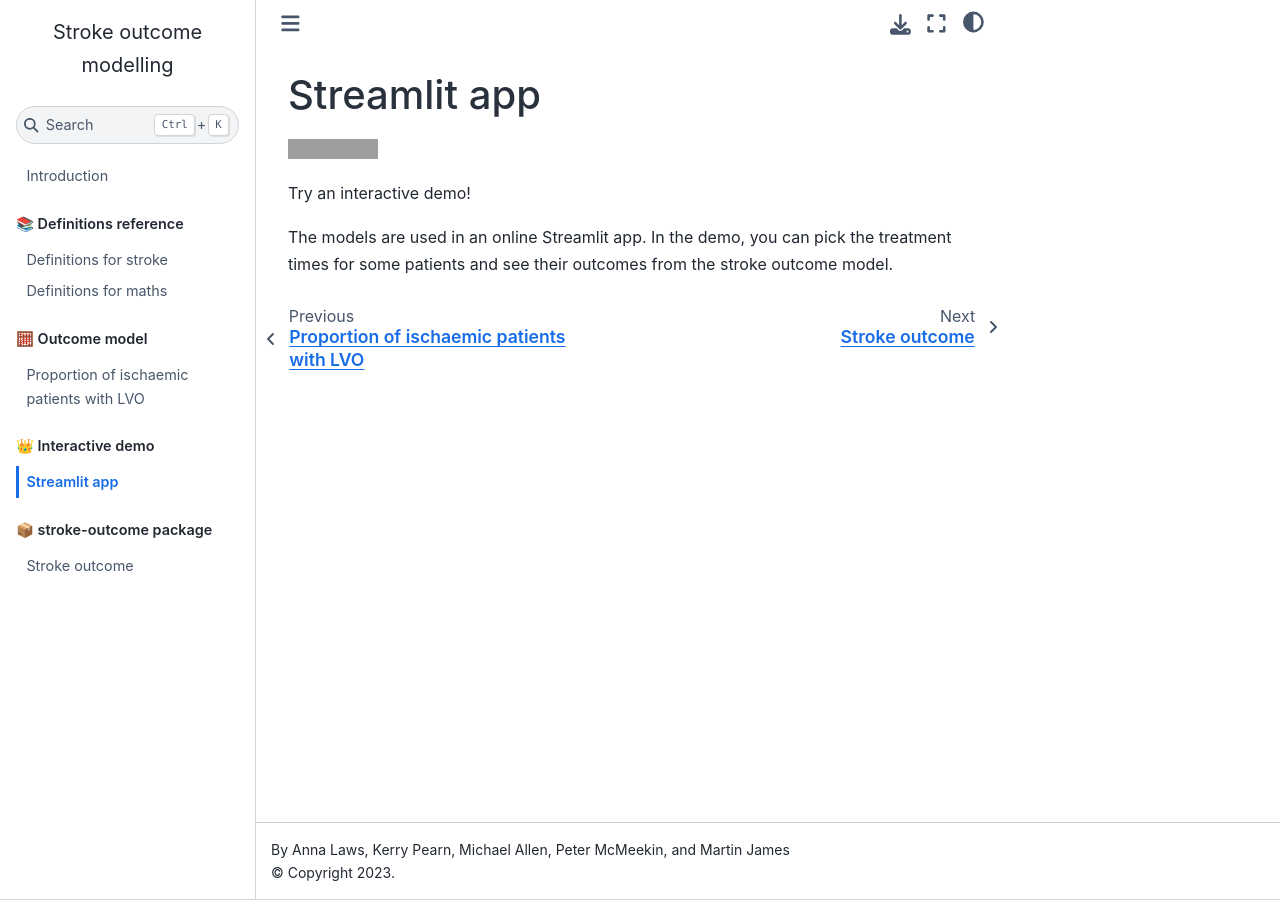
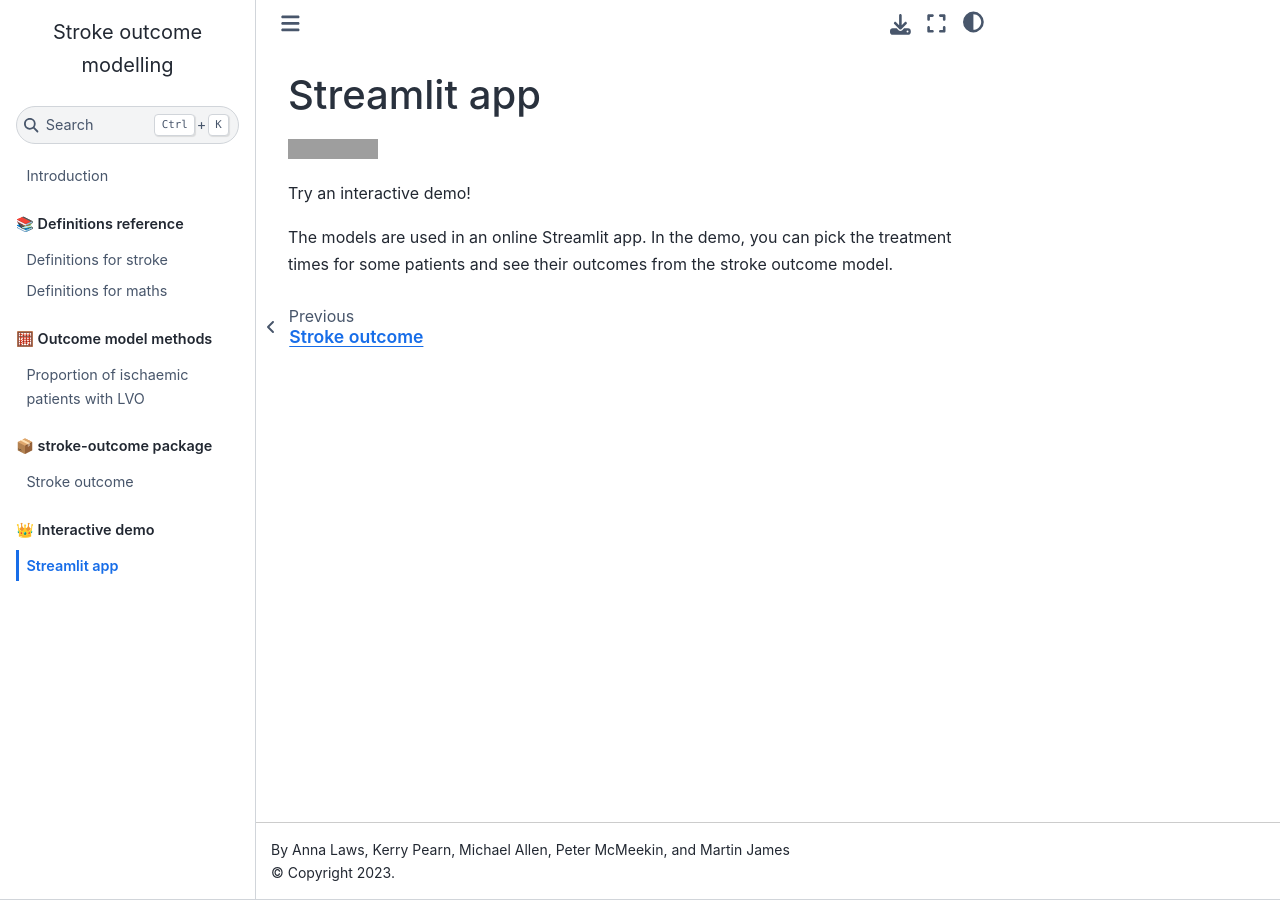
Before and after one commit to samuel-book/stroke_outcome, a Jupyter Book: the page built from streamlit/streamlit.md, in a window 1280 px wide. Built offline with Jupyter Book 1.0.4 settings and Sphinx 7.4.7 and the Sphinx Book theme 1.1.4, drawn with Linux system fonts in a browser that asks for light colours; pages that are not in the unit, such as notebooks, are missing from menus; some of the changed lines change nothing that is shown; grey boxes are pictures that could not be loaded.

Commit message:
Renaming titles, reordering book pages

```diff
--- a/_toc.yml
+++ b/_toc.yml
@@ -5,7 +5,7 @@
   chapters:
   - file: definitions_reference/definitions_stroke
   - file: definitions_reference/definitions_maths
-- caption: 🧮 Outcome model
+- caption: 🧮 Outcome model methods
   chapters:
   - file: outcome_model_methods/01_mrs_dist_derivation
   - file: outcome_model_methods/01b_excess_deaths
@@ -14,9 +14,6 @@
   - file: outcome_model_methods/02_probs_with_time
   - file: outcome_model_methods/02b_formulae
   - file: outcome_model_methods/02c_extra_maths
-- caption: 👑 Interactive demo
-  chapters:
-  - file: streamlit/streamlit
 - caption: 📦 stroke-outcome package
   chapters:
   - file: package_docs/intro
@@ -24,18 +21,15 @@
   - file: package_docs/demo_continuous_outcomes
   - file: package_docs/docs_discrete_outcome
   - file: package_docs/demo_discrete_outcomes
-- caption: Application to England and Wales
+- caption: 📈 General results
   chapters:
-  - file: admission_prediction/01_msoa_regression
-  - file: england_wales/01_model_outcomes
-  - file: england_wales/02_lsoa_analysis_added_utility
-  - file: england_wales/03_lsoa_analysis_mrs_less_equal_2
-  - file: england_wales/04_lsoa_analysis_mrs_mean_shift
-- caption: Other to sort
-  chapters:
-  - file: 03_demo_of_outcome_model
   - file: 04_matrix
   - file: 05_geography
   - file: 05a_geography_stroke_types
-  - file: 06_show_outcome_model_code
-  - file: 90_proportion_ischaemic_with_lvo
+- caption: 🌍 Application to England and Wales
+  chapters:
+  - file: england_wales/01_model_outcomes
+  - file: england_wales/02_lsoa_analysis_added_utility
+- caption: 👑 Interactive demo
+  chapters:
+  - file: streamlit/streamlit
```
Also changed, not shown: 7 other files.
